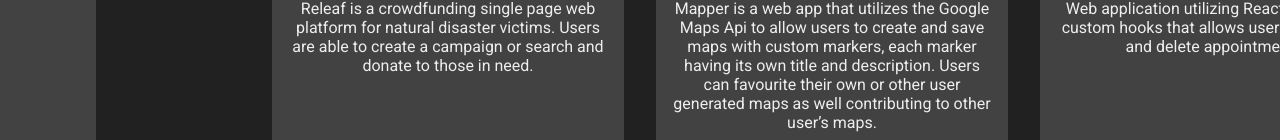
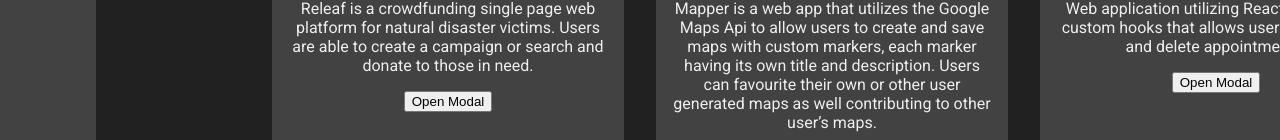
Before and after one commit to marcusalint/Personal-Portfolio, a React (Create React App) app in the folder personal-portfolio/: page /projects in a window 1280 px wide. Shown: the part 660-800 px from the top of the page. Built offline with nearby package versions, Linux system fonts and the light colour scheme.

Commit message:
importing new modal component

```diff
--- a/personal-portfolio/src/components/ProjectItems.js
+++ b/personal-portfolio/src/components/ProjectItems.js
@@ -1,8 +1,11 @@
-import React from 'react';
+import React, {useState} from 'react';
 import './ProjectItems.scss';
+import Modal from 'react-modal';
 import {Grid} from '@material-ui/core';
 
 const ProjectItems = () => {
+  const [modalIsOpen, setModalIsOpen] = useState(false)
+
   const projects = [
   {
     id: '1',
@@ -45,6 +48,7 @@ const ProjectItems = () => {
 ]
 
  return (
+   <>
   <Grid container
     direction="row"
     className="Project--Items"
@@ -56,15 +60,18 @@ const ProjectItems = () => {
           <p>{project.name}</p>
           <p>{project.description}</p>
         </div>
+        <button onClick={() => setModalIsOpen(true)}>Open Modal</button>
+        <Modal isOpen={modalIsOpen}>
+          <h2>Modal Title</h2>
+          <p>Modal Body</p>
+        </Modal>
+
       </div>
-
-
-
-
-
 
     ))}
   </Grid>
+
+  </>
 );
 }
 
```
